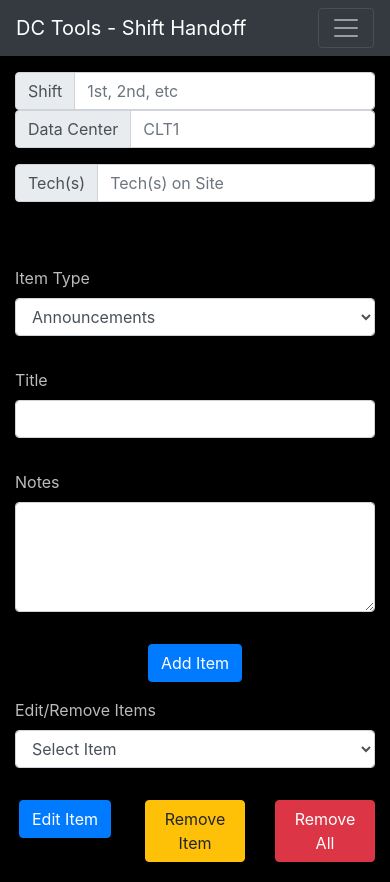
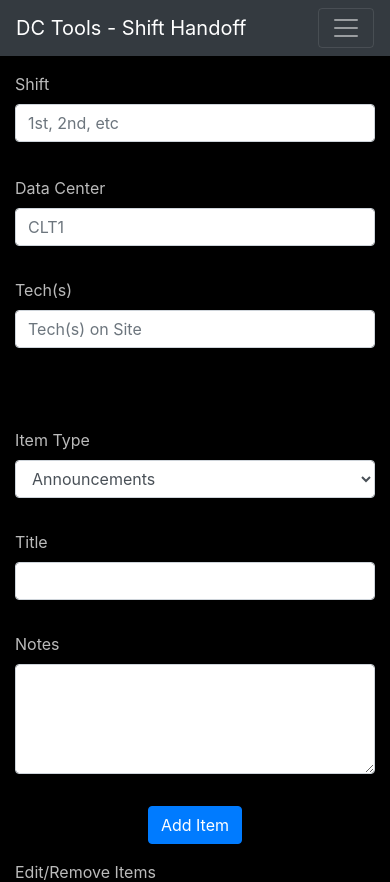
Before and after one commit to GregoryDesmarais/dcTools, a React (Create React App) app in the folder client/: page /handoff in a window 390 px wide. Shown: the top 882 px of the page. Built offline with nearby package versions, Linux system fonts and the light colour scheme.

Commit message:
More responsive tweaks

```diff
--- a/client/src/components/NavBar/index.css
+++ b/client/src/components/NavBar/index.css
@@ -2,4 +2,7 @@
     .loc {
         display: none;
     }
+    #shift {
+        padding-bottom: .5em
+    }
 }
--- a/client/src/pages/Handoff/index.css
+++ b/client/src/pages/Handoff/index.css
@@ -7,6 +7,11 @@
     display: none;
 }
 
-.pb-6 {
-    padding-bottom: 6em!important;
+@media (max-width: 992px) {
+    .shift {
+        padding-bottom: 1.15em
+    }
+    .pb-6 {
+        padding-bottom: 6em!important;
+    }
 }
--- a/client/src/pages/Handoff/index.js
+++ b/client/src/pages/Handoff/index.js
@@ -4,7 +4,6 @@ import Container from "react-bootstrap/Container";
 import Row from "react-bootstrap/Row";
 import Col from "react-bootstrap/Col";
 import Button from "react-bootstrap/Button";
-import InputGroup from "react-bootstrap/InputGroup";
 import Form from "react-bootstrap/Form";
 import FormControl from "react-bootstrap/FormControl";
 import Template from "../../components/Template";
@@ -122,11 +121,11 @@ class Handoff extends Component {
                 <Row>
                     <Col lg={6} className="pb-6">
                         <Row>
-                            <Col lg={6}>
-                                <InputGroup>
-                                    <InputGroup.Prepend>
-                                        <InputGroup.Text>Shift</InputGroup.Text>
-                                    </InputGroup.Prepend>
+                            <Col lg={6} className="shift">
+                                <Form.Group>
+                                    <Form.Label>
+                                        Shift
+                                    </Form.Label>
                                     <FormControl
                                         id="shift"
                                         onChange={this.handleInputChange}
@@ -134,13 +133,13 @@ class Handoff extends Component {
                                         aria-label="Shift"
                                         value={this.state.shift}
                                     />
-                                </InputGroup>
+                                </Form.Group>
                             </Col>
                             <Col lg={6}>
-                                <InputGroup>
-                                    <InputGroup.Prepend>
-                                        <InputGroup.Text>Data Center</InputGroup.Text>
-                                    </InputGroup.Prepend>
+                                <Form.Group>
+                                    <Form.Label>
+                                        Data Center
+                                    </Form.Label>
                                     <FormControl
                                         id="dc"
                                         onChange={this.handleInputChange}
@@ -148,15 +147,15 @@ class Handoff extends Component {
                                         aria-label="Enter Data Center name"
                                         value={this.state.dc}
                                     />
-                                </InputGroup>
+                                </Form.Group>
                             </Col>
                         </Row>
                         <Row>
                             <Col>
-                                <InputGroup>
-                                    <InputGroup.Prepend>
-                                        <InputGroup.Text>Tech(s)</InputGroup.Text>
-                                    </InputGroup.Prepend>
+                                <Form.Group>
+                                    <Form.Label>
+                                        Tech(s)
+                                    </Form.Label>
                                     <FormControl
                                         id="names"
                                         onChange={this.handleInputChange}
@@ -164,7 +163,7 @@ class Handoff extends Component {
                                         aria-label="Tech(s) on Site"
                                         value={this.state.names}
                                     />
-                                </InputGroup>
+                                </Form.Group>
                             </Col>
                         </Row>
                         <br/><br/>
```
